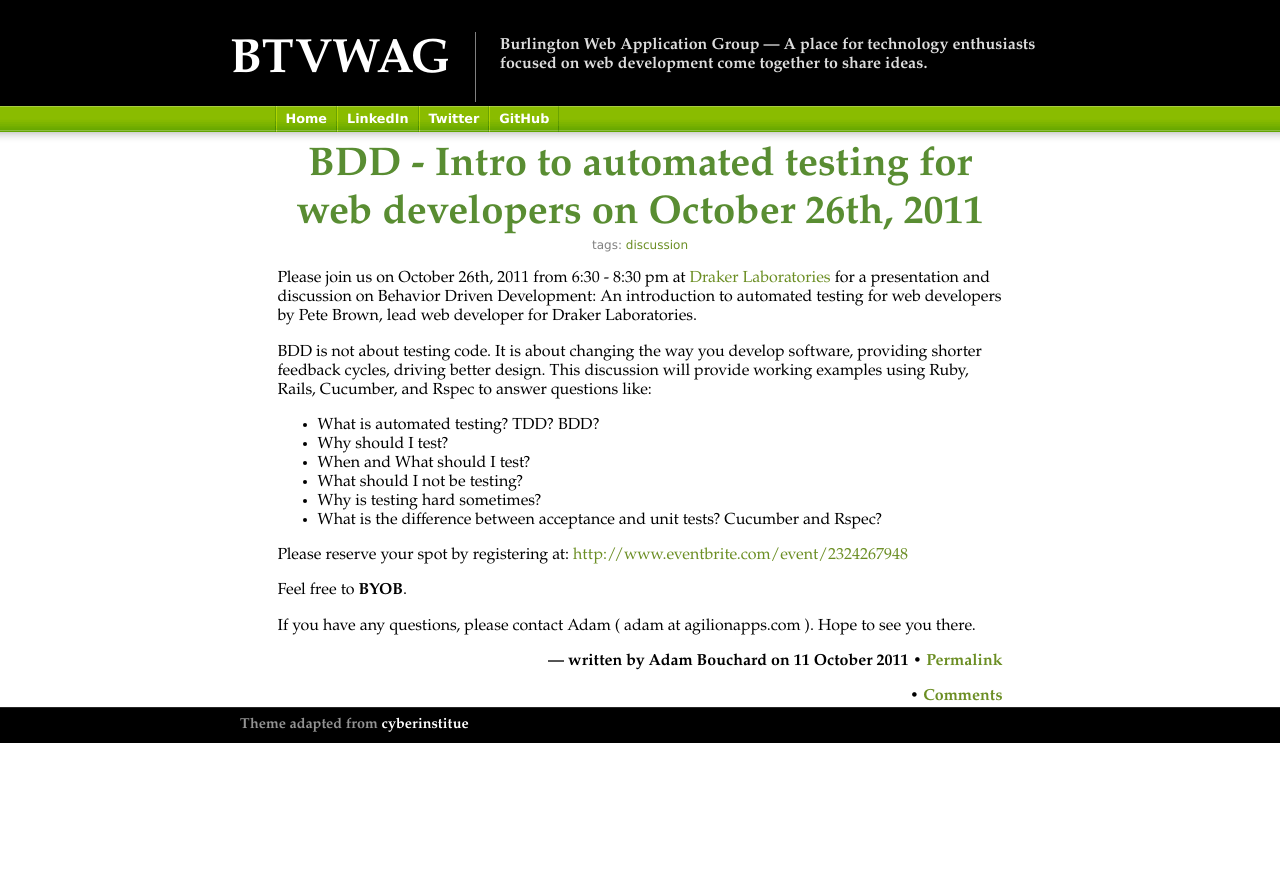
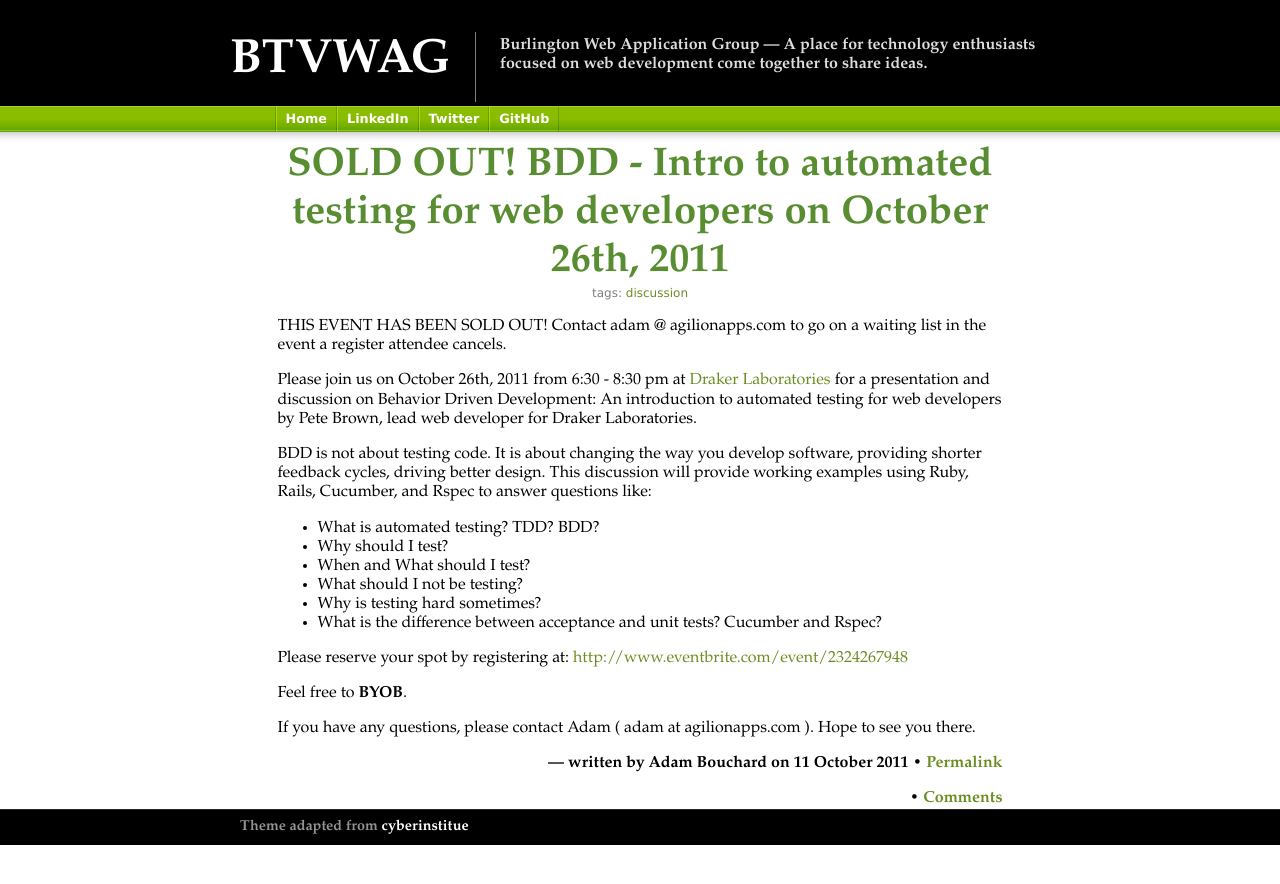
Before and after one commit to btvwag/btvwag.github.com, a Jekyll site: the page built from _posts/2011-10-11-oct26-meeting.md, in a window 1280 px wide. Shown: the top 884 px of the page. Built offline with Jekyll 4.4.1, drawn with Linux system fonts in a browser that asks for light colours; comment, search, counter and statistics services are not loaded.

Commit message:
adding sold out message

```diff
--- a/_posts/2011-10-11-oct26-meeting.md
+++ b/_posts/2011-10-11-oct26-meeting.md
@@ -1,9 +1,11 @@
 ---
 layout: post
-title: BDD - Intro to automated testing for web developers on October 26th, 2011
+title: SOLD OUT! BDD - Intro to automated testing for web developers on October 26th, 2011
 byline: written by Adam Bouchard
 tags: [discussion]
 ---
+
+THIS EVENT HAS BEEN SOLD OUT! Contact adam @ agilionapps.com to go on a waiting list in the event a register attendee cancels.
 
 Please join us on October 26th, 2011 from 6:30 - 8:30 pm at
 [Draker Laboratories](http://maps.google.com/maps?q=431+Pine+Street,+Suite+114&hl=en&hnear=431+Pine+St,+Burlington,+Vermont+05401&gl=us&t=h&z=16&vpsrc=0) for a presentation and discussion on Behavior Driven Development: An introduction to automated testing for web developers by Pete Brown, lead web developer for Draker Laboratories.
```
